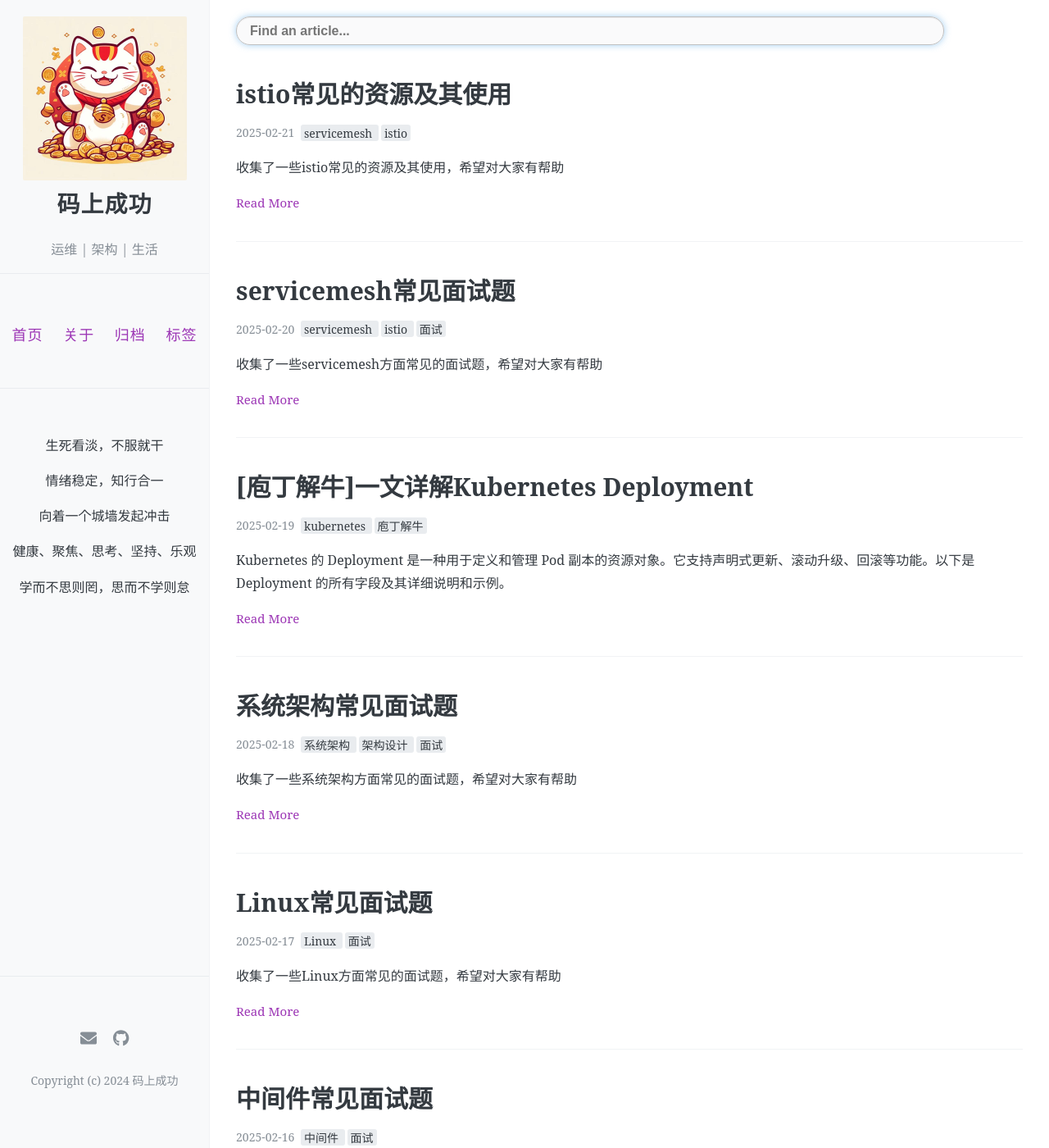
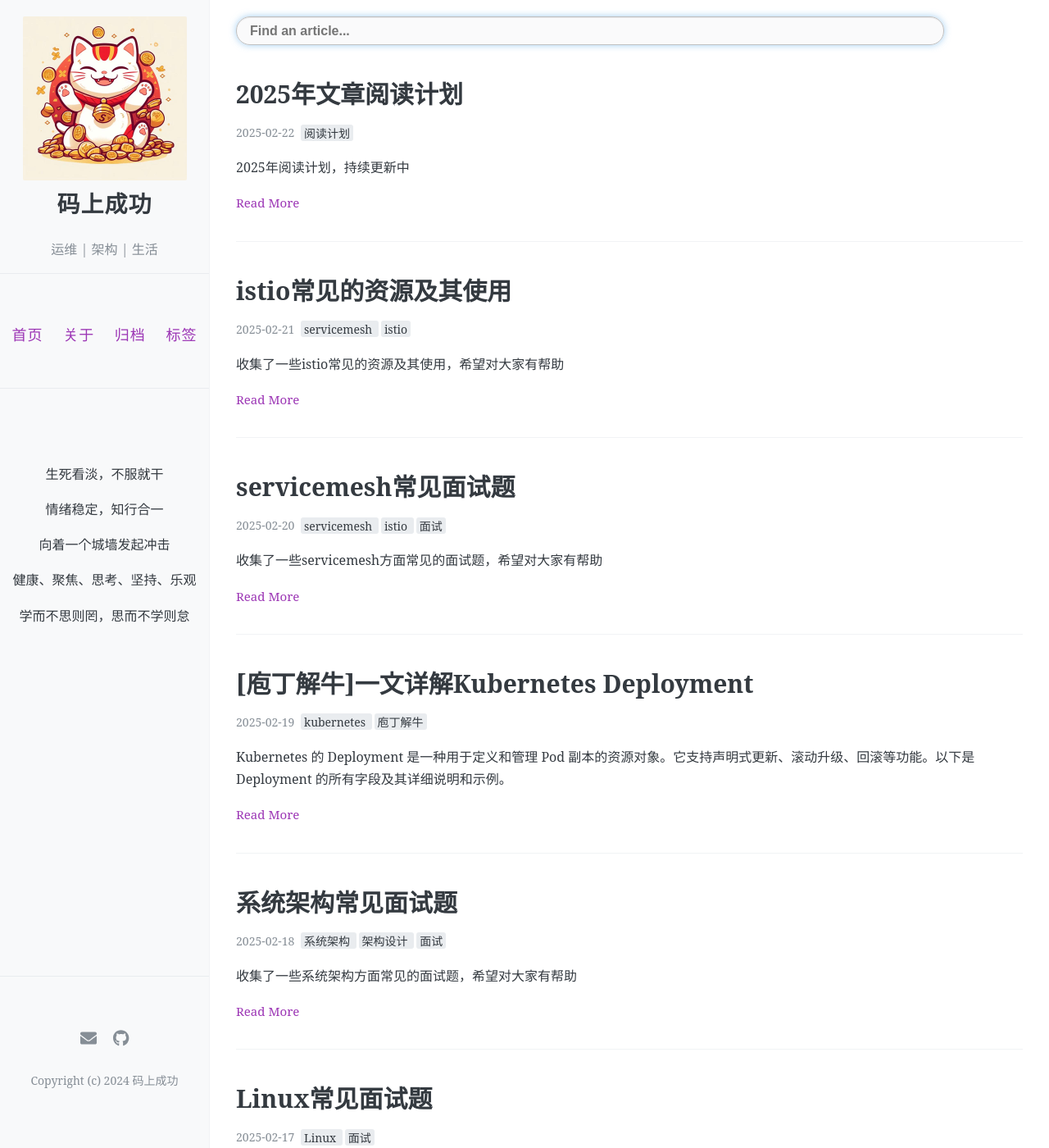
Before and after one commit to swh0318/swh0318.github.io, a Jekyll site: the page built from index.html, in a window 1280 px wide and 1400 px high. Shown: the whole window at 82% size. Built offline with Jekyll 4.4.1, drawn with Linux system fonts in a browser that asks for light colours; the list of posts is cut into pages by our own code; comment, search, counter and statistics services are not loaded; some of the changed text lies outside the part shown.

Commit message:
提交2025阅读计划

```diff
--- /dev/null
+++ b/_posts/2025/2025-02-22-2025_todos.md
@@ -0,0 +1,14 @@
+---
+layout: post
+title: "2025年文章阅读计划"
+date: 2025-02-22
+tags: ['阅读计划']
+comments: false
+author: 小辣条
+toc : true
+---
+2025年阅读计划，持续更新中
+<!-- more -->
+
+# 1、Java体系
+- [给你一份Spring Boot核心知识清单](https://zhuanlan.zhihu.com/p/78104880)
--- a/style.scss
+++ b/style.scss
@@ -669,7 +669,7 @@ nav {
   flex-direction: column;
   justify-content: center;
   align-items: center;
-  height: 20%;
+  height: 25%;
   border-top: 1px solid $footer-border-color;
   padding-top: 1rem;
 
@@ -680,6 +680,7 @@ nav {
     margin-top: 1rem;
     text-align: center;
   }
+
 }
 
 
```
Also changed, not shown: _posts/2025/2025-02-14-mysql_interview.md (+1 -1 lines).
